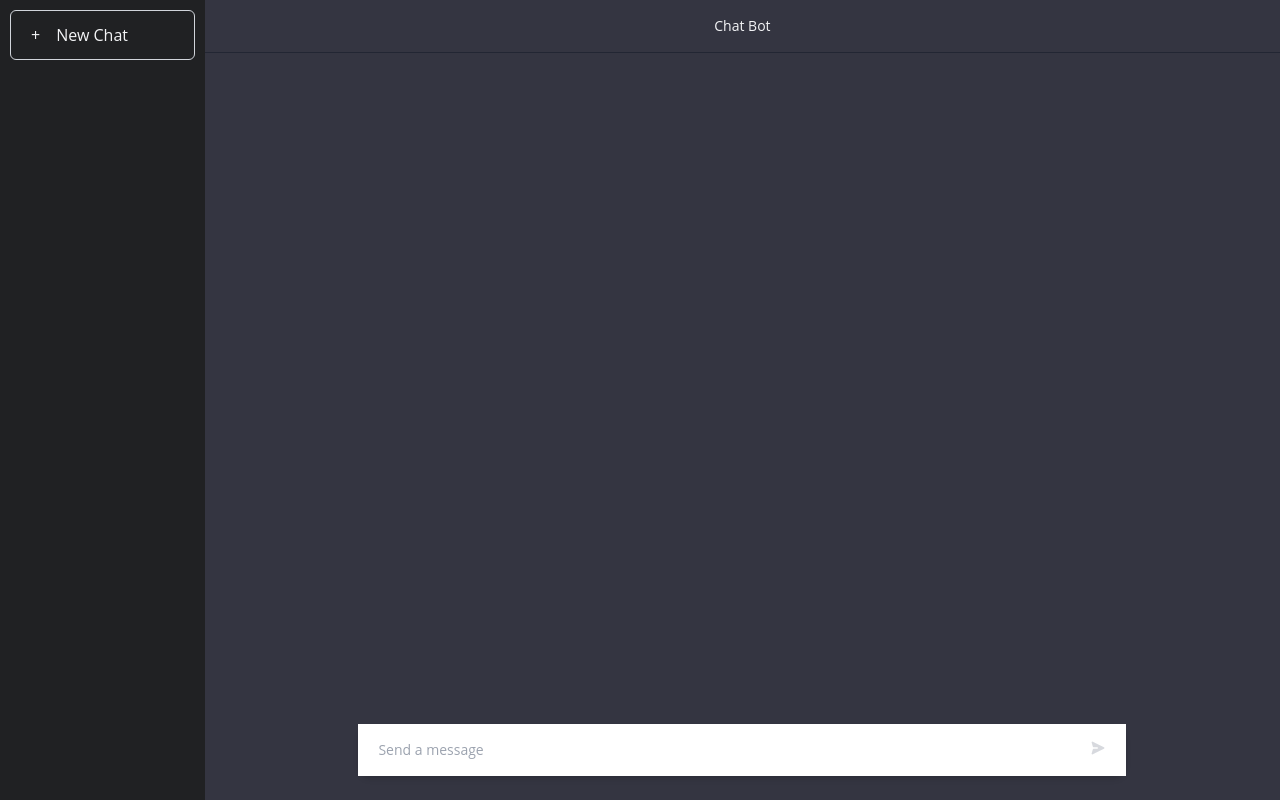
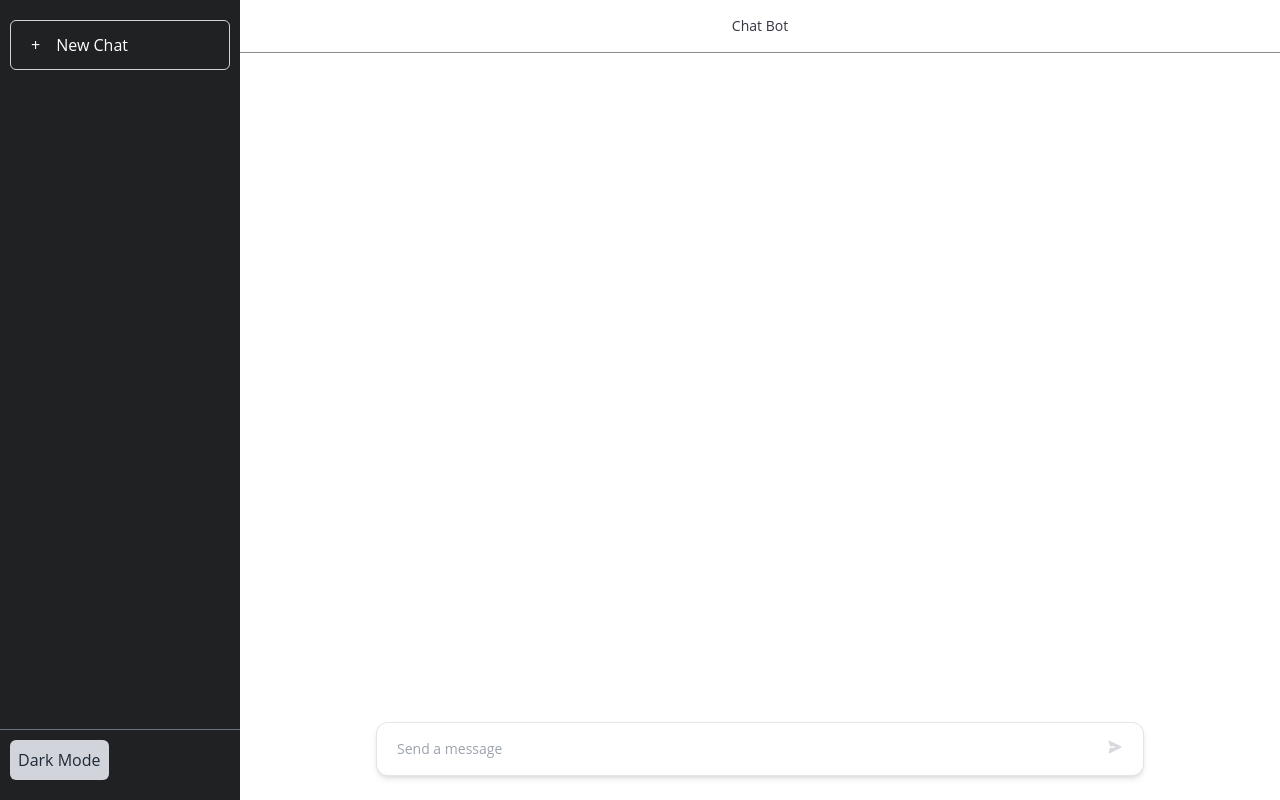
Before and after one commit to ken8823/ChatBot, a React (Create React App) app: page / in a window 1280 px wide. Built offline with nearby package versions, Linux system fonts and the light colour scheme.

Commit message:
added light and dark mode theme

```diff
--- a/src/App.jsx
+++ b/src/App.jsx
@@ -1,12 +1,40 @@
+import { useState, useEffect } from 'react'
 import ChatWindow from './Components/chatWindow'
-import SideBar from './Components/sideBar'
+import SideBarTop from './Components/sideBarTop'
+import SideBarBottom from './Components/sideBarBottom'
 
 function App() {
+  const [darkMode, setDarkMode] = useState(false)
+
+  useEffect(() => {
+    const htmlElement = document.querySelector('html')
+    if (darkMode) {
+      htmlElement.classList.add('dark')
+    } else {
+      htmlElement.classList.remove('dark')
+    }
+  }, [darkMode])
+
+  const toggleDarkMode = () => {
+    setDarkMode(!darkMode)
+  }
+
+  document.title = 'Chat Bot'
+
   return (
-    <div className="flex flex-col min-h-screen justify-around text-textPrimary bg-surfacePrimary box-border font-sans">
+    <div
+      className={`flex flex-col min-h-screen justify-around ${
+        darkMode ? 'bg-surfacePrimary' : 'bg-[#FFFFFF]'
+      } ${
+        darkMode ? 'text-textPrimary' : 'text-surfacePrimary'
+      } box-border font-sans`}
+    >
       <main className="flex absolute top-0 bottom-0 right-0 left-0">
-        <SideBar />
-        <ChatWindow />
+        <div className="flex flex-col">
+          <SideBarTop />
+          <SideBarBottom darkMode={darkMode} toggleDarkMode={toggleDarkMode} />
+        </div>
+        <ChatWindow darkMode={darkMode} />
       </main>
     </div>
   )
--- a/src/Components/disclosure.jsx
+++ b/src/Components/accordion.jsx
@@ -4,7 +4,7 @@ import { ChevronUpIcon } from '@heroicons/react/20/solid'
 export default function Accordion({ title, panel }) {
   return (
     <div className="w-full">
-      <div className="max-w-md rounded-2xl bg-white p-2">
+      <div className="max-w-md rounded-2xl bg-white p-2 mb-2">
         <Disclosure>
           {({ open }) => (
             <>
--- a/src/Components/chatMessage.jsx
+++ b/src/Components/chatMessage.jsx
@@ -1,11 +1,11 @@
 import React from 'react'
 import Button from './button'
 import CopyIcon from '../Constants/copyIcon'
-import Accordion from './disclosure'
+import Accordion from './accordion'
 import BotIcon from '../Constants/botIcon'
 import UserIcon from '../Constants/userIcon'
 
-const ChatMessage = ({ text, isUser, id }) => {
+const ChatMessage = ({ text, isUser, id, darkMode }) => {
   const handleCopy = () => {
     navigator.clipboard.writeText(text)
   }
@@ -13,8 +13,12 @@ const ChatMessage = ({ text, isUser, id }) => {
   const label = isUser ? <UserIcon /> : <BotIcon />
 
   const messageContainerClassName = isUser
-    ? 'p-2 self-start bg-surfacePrimary w-full'
-    : 'p-2 self-start bg-surfaceSecondary w-full'
+    ? `p-2 self-start bg-surfacePrimary w-full ${
+        darkMode ? 'bg-surfacePrimary' : 'bg-[#FFFFFF]'
+      } ${darkMode ? 'text-textPrimary' : 'text-surfacePrimary'}`
+    : `p-2 self-start bg-surfaceSecondary w-full ${
+        darkMode ? 'bg-surfaceSecondary' : 'bg-[#F7F7F8]'
+      } ${darkMode ? 'text-textPrimary' : 'text-surfacePrimary'}`
 
   const copyButtonClassName = isUser
     ? 'text-textTertiary hover:text-white focus:outline-none ml-2'
@@ -27,7 +31,15 @@ const ChatMessage = ({ text, isUser, id }) => {
         <div
           className={`flex items-center space-x-2 overflow-x-auto w-full scrollbar-thumb-[#777] hover:scrollbar-thumb-[#ffffffc7] scrollbar-thin scrollbar-thumb-rounded`}
         >
-          {isUser ? text : <Accordion title={text} panel={text} />}
+          {isUser ? (
+            text
+          ) : (
+            <div className="mb-2 w-full">
+              <Accordion title={text} panel={text} />
+              <Accordion title={text} panel={text} />
+              {text}
+            </div>
+          )}
         </div>
         {!isUser && (
           <Button className={copyButtonClassName} onClick={handleCopy}>
--- a/src/Components/chatWindow.jsx
+++ b/src/Components/chatWindow.jsx
@@ -5,7 +5,7 @@ import ChatMessage from './chatMessage'
 import SendIcon from '../Constants/sendIcon'
 import Header from './header'
 
-const ChatWindow = () => {
+const ChatWindow = ({ darkMode }) => {
   const [messages, setMessages] = useState([])
   const [inputMessage, setInputMessage] = useState('')
   const [isEnterDisabled, setIsEnterDisabled] = useState(false)
@@ -56,7 +56,7 @@ const ChatWindow = () => {
 
   return (
     <>
-      <div className="flex flex-col text-sm gap-10 w-full justify-center">
+      <div className="flex flex-col text-sm w-full justify-center">
         <Header />
         <div
           className="flex flex-col flex-grow gap-2 overflow-auto scrollbar-thumb-[#777] hover:scrollbar-thumb-[#ffffffc7] scrollbar-thin scrollbar-thumb-rounded"
@@ -68,30 +68,36 @@ const ChatWindow = () => {
                 key={index}
                 text={message.text}
                 isUser={message.isUser}
+                darkMode={darkMode}
               />
             ))}
           </div>
         </div>
-        <div className="w-full pt-2 md:pt-0 border-t md:border-t-0">
+        <div className="w-full md:pt-0 border-t md:border-t-0 mt-6">
           <form className="flex flex-row gap-3 last:mb-2 md:mx-4 md:last:mb-6 lg:mx-auto lg:max-w-2xl xl:max-w-3xl">
             <div className="flex w-full items-center">
-              <div className="w-full flex flex-grow rounded-xl border-none border-gray-900/50 dark:text-white relative bg-[#40414f] shadow-md">
+              <div
+                className={`w-full flex flex-grow rounded-xl border border-black/10 text-white relative shadow-md ${
+                  darkMode ? 'bg-[#40414f]' : 'bg-[#FFFFFF]'
+                } ${darkMode ? 'text-textPrimary' : 'text-[#40414f]'}`}
+              >
                 <Textarea
                   value={inputMessage}
                   onChange={handleInputChange}
                   onKeyDown={handleKeyDown}
                   placeholder="Send a message"
-                  className={`scrollbar-thumb-[#777] hover:scrollbar-thumb-[#ffffffc7] scrollbar-thin scrollbar-thumb-rounded m-0 bottom-3 p-1 left-3 w-full resize-none py-[10px] pl-5 focus:outline-none focus-visible:outline-none focus-visible:ring-0 dark:shadow-none dark:bg-transparent md:py-4 md:pr-14 ${isEnterDisabled}`}
+                  className={`scrollbar-thumb-[#777] hover:scrollbar-thumb-[#ffffffc7] scrollbar-thin scrollbar-thumb-rounded m-0 bottom-3 p-1 left-3 w-full resize-none py-[10px] pl-5 focus:outline-none focus-visible:outline-none focus-visible:ring-0 shadow-none bg-transparent md:py-4 md:pr-14 ${isEnterDisabled}`}
+                  darkMode={darkMode}
                 />
                 {isBotResponding ? (
-                  <div className="absolute p-1 rounded-md md:bottom-3 md:p-2 md:right-3 dark:hover:bg-gray-900 dark:disabled:hover:bg-transparent right-2 disabled:text-gray-400 disabled:opacity-40">
+                  <div className="absolute p-1 rounded-md md:bottom-3 md:p-2 md:right-3 hover:bg-gray-900 disabled:hover:bg-transparent right-2 disabled:text-gray-400 disabled:opacity-40">
                     {'...'}
                   </div>
                 ) : (
                   <Button
                     onClick={handleSendMessage}
                     disabled={inputMessage.trim() === ''}
-                    className="absolute p-1 rounded-md md:bottom-3 md:p-2 md:right-3 dark:hover:bg-gray-900 dark:disabled:hover:bg-transparent right-2 disabled:text-gray-400 disabled:opacity-40"
+                    className="absolute p-1 rounded-md md:bottom-3 md:p-2 md:right-3 hover:bg-gray-900 disabled:hover:bg-transparent right-2 disabled:text-gray-400 disabled:opacity-40"
                   >
                     <SendIcon />
                   </Button>
--- /dev/null
+++ b/src/Components/darkMode.jsx
@@ -0,0 +1,12 @@
+import Button from './button'
+
+export default function DarkMode({ darkMode, toggleDarkMode }) {
+  return (
+    <Button
+      onClick={toggleDarkMode}
+      className={`bg-gray-300 dark:bg-gray-700 p-2 rounded-md text-gray-800 dark:text-gray-200`}
+    >
+      {darkMode ? 'Light Mode' : 'Dark Mode'}
+    </Button>
+  )
+}
--- a/src/Components/header.jsx
+++ b/src/Components/header.jsx
@@ -2,8 +2,10 @@ import React from 'react'
 
 export default function Header() {
   return (
-    <header className="sticky top-0 bg-headerPrimary text-headerTextPrimary py-4 px-6 z-10 flex justify-center border-b border-gray-900/50">
-      Chat Bot
-    </header>
+    <>
+      <header className="sticky top-0 bg-headerPrimary text-headerTextPrimary py-4 px-6 z-10 flex justify-center border-b border-gray-900/50">
+        Chat Bot
+      </header>
+    </>
   )
 }
--- a/src/Components/sideBar.jsx
+++ /dev/null
@@ -1,13 +0,0 @@
-import Button from './button'
-
-function SideBar() {
-  return (
-    <section className="w-[240px] p-[10px] bg-[#202123]">
-      <Button className="w-full p-3 border border-gray-300 rounded-md text-left hover:bg-white hover:bg-opacity-10 transition-all duration-250 ease">
-        <span className="pl-2 pr-4">+</span>New Chat
-      </Button>
-    </section>
-  )
-}
-
-export default SideBar
--- /dev/null
+++ b/src/Components/sideBarBottom.jsx
@@ -0,0 +1,13 @@
+import DarkMode from './darkMode'
+
+export default function SideBarBottom({ darkMode, toggleDarkMode }) {
+  return (
+    <section
+      className={`w-[240px] p-[10px] border-t border-gray-500 bg-[#202123]`}
+    >
+      <div className="mb-[10px]">
+        <DarkMode darkMode={darkMode} toggleDarkMode={toggleDarkMode} />
+      </div>
+    </section>
+  )
+}
--- /dev/null
+++ b/src/Components/sideBarTop.jsx
@@ -0,0 +1,23 @@
+import Button from './button'
+
+function SideBarTop() {
+  const handleNewChatClick = () => {
+    window.location.reload()
+  }
+
+  return (
+    <section className="w-[240px] p-[10px] bg-[#202123] flex flex-col justify-between h-full">
+      <div className="mt-[10px] mb-[10px]">
+        <Button
+          className="w-full p-3 border border-gray-300 rounded-md text-left hover:bg-white hover:bg-opacity-10 transition-all duration-250 ease text-white"
+          onClick={handleNewChatClick}
+        >
+          <span className="pl-2 pr-4">+</span>
+          New Chat
+        </Button>
+      </div>
+    </section>
+  )
+}
+
+export default SideBarTop
--- a/tailwind.config.js
+++ b/tailwind.config.js
@@ -9,6 +9,7 @@ module.exports = {
         textTertiary: '#6b7280',
         surfacePrimary: '#343541',
         surfaceSecondary: '#444654',
+        surfaceTertiary: '#f7f7f8',
       },
       fontSize: {
         base: '1rem',
@@ -18,6 +19,7 @@ module.exports = {
         sans: ['Open Sans', 'sans-serif'],
       },
     },
+    darkMode: 'class',
   },
   plugins: [require('tailwind-scrollbar')({ nocompatible: true })],
 }
```
